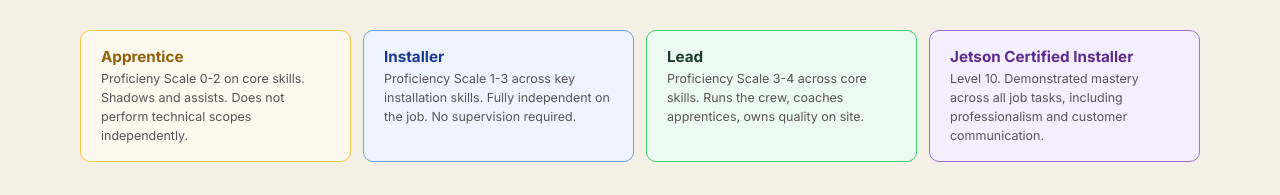
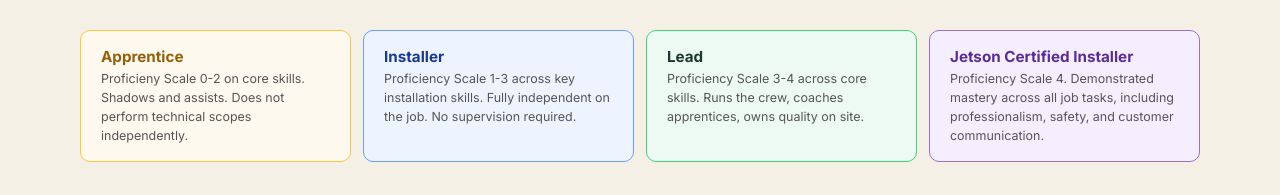
Before and after one commit to travismerrifield-cpu/installer-skill-rubric, a website: page index.html in a window 1280 px wide. Shown: the part 456-651 px from the top of the page. Drawn offline with nearby package versions, Linux system fonts and the light colour scheme.

Commit message:
Update Jetson Certified Installer card description

```diff
--- a/index.html
+++ b/index.html
@@ -400,7 +400,7 @@
       </div>
       <div class="role-card role-certified">
         <div class="role-name">Jetson Certified Installer</div>
-        <div class="role-desc">Level 10. Demonstrated mastery across all job tasks, including professionalism and customer communication.</div>
+        <div class="role-desc">Proficiency Scale 4. Demonstrated mastery across all job tasks, including professionalism, safety, and customer communication.</div>
       </div>
     </div>
 
```
